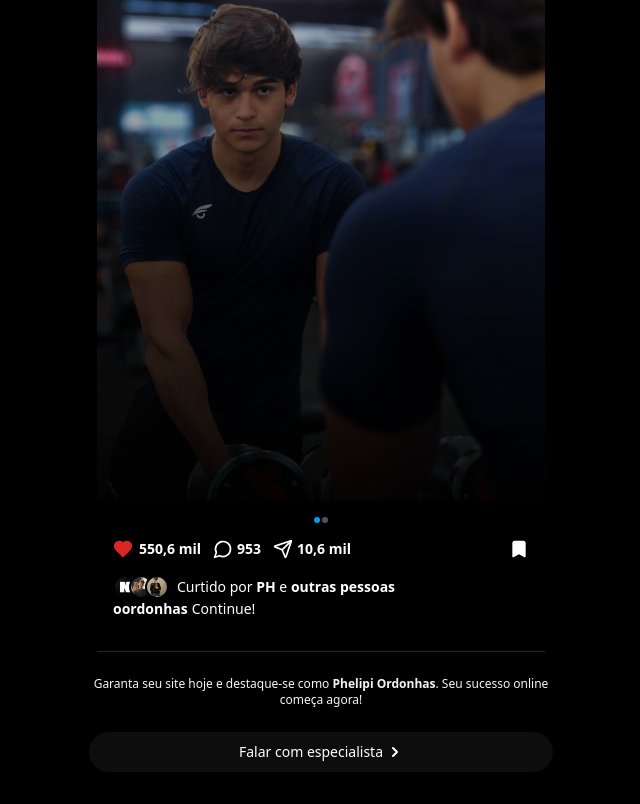
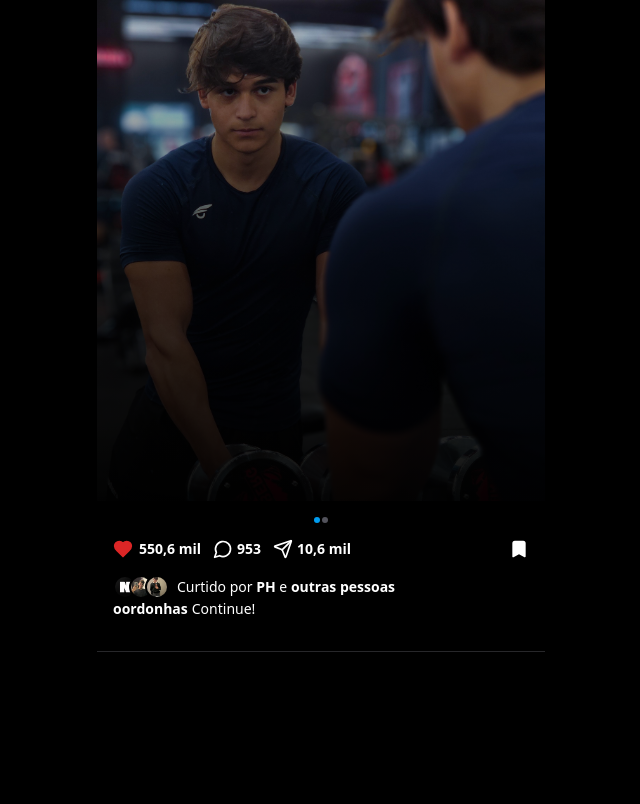
Before and after one commit to lucasfabbrim/ph, a Next.js app: page / in a window 1280 px wide. Shown: the part 1352-2156 px from the top of the page, without its empty margins (319-959 px from the left). After the commit the page ends 2004 px from the top, so only its background shows below. Built offline with nearby package versions, Linux system fonts and the light colour scheme.

Commit message:
Update page.tsx

```diff
--- a/src/app/page.tsx
+++ b/src/app/page.tsx
@@ -154,20 +154,6 @@ export default function Home() {
           <div className="mx-6">
             <InstagramCarouselComponent />
           </div>
-          <div className="mx-6 flex flex-col justify-center text-center pb-8 gap-6 text-xs">
-            <div className="text-zinc-100">
-              Garanta seu site hoje e destaque-se como{" "}
-              <span className="font-bold">Phelipi Ordonhas</span>. Seu sucesso
-              online começa agora!
-            </div>
-            <Button
-              variant="default"
-              className="bg-white/5 text-sm h-10 text-white hover:bg-white/10 rounded-[25px] flex items-center gap-1"
-            >
-              <span>Falar com especialista</span>
-              <ChevronRight size={10} strokeWidth="3" />
-            </Button>
-          </div>
         </section>
       </main>
     </div>
```
